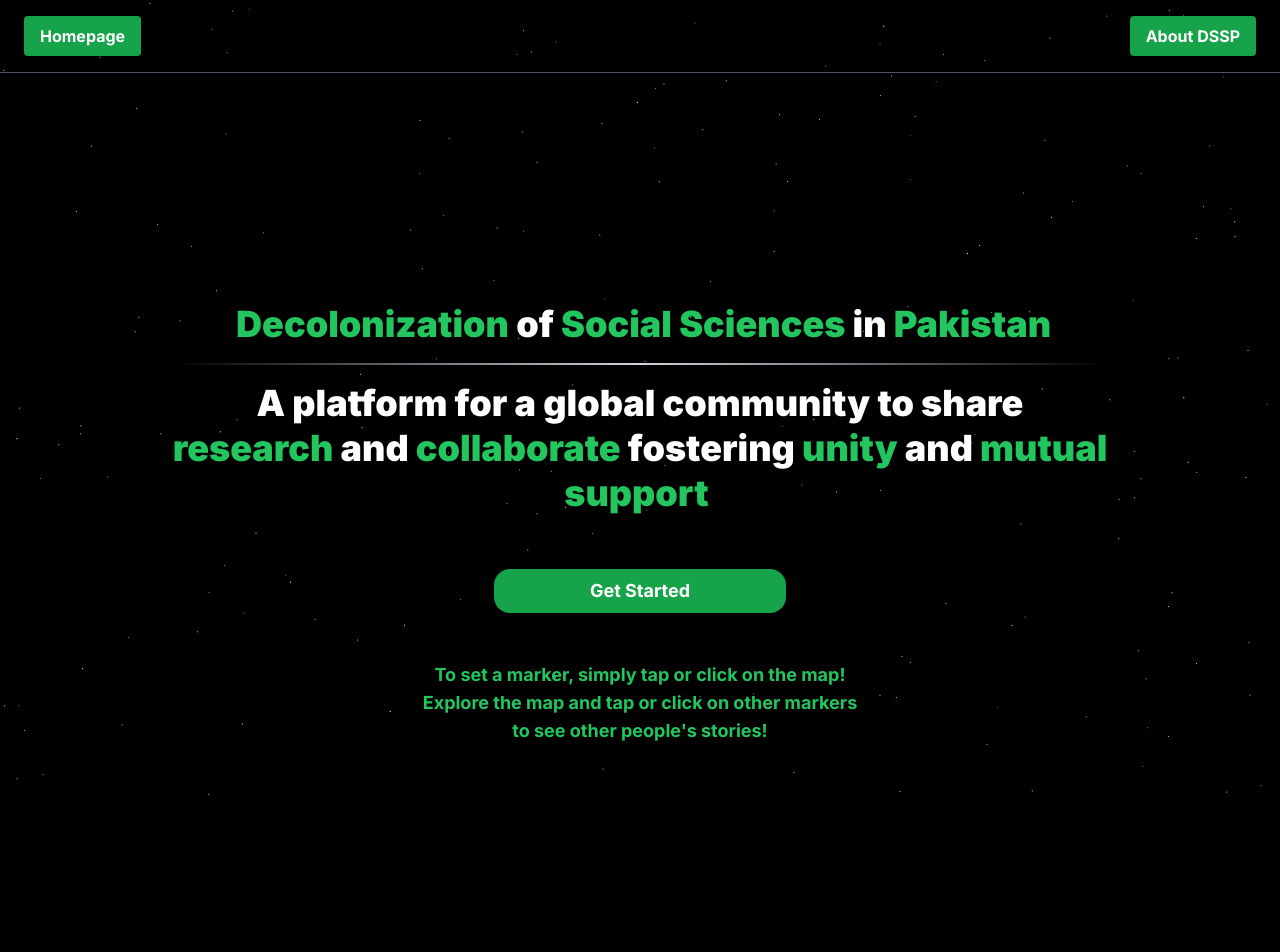
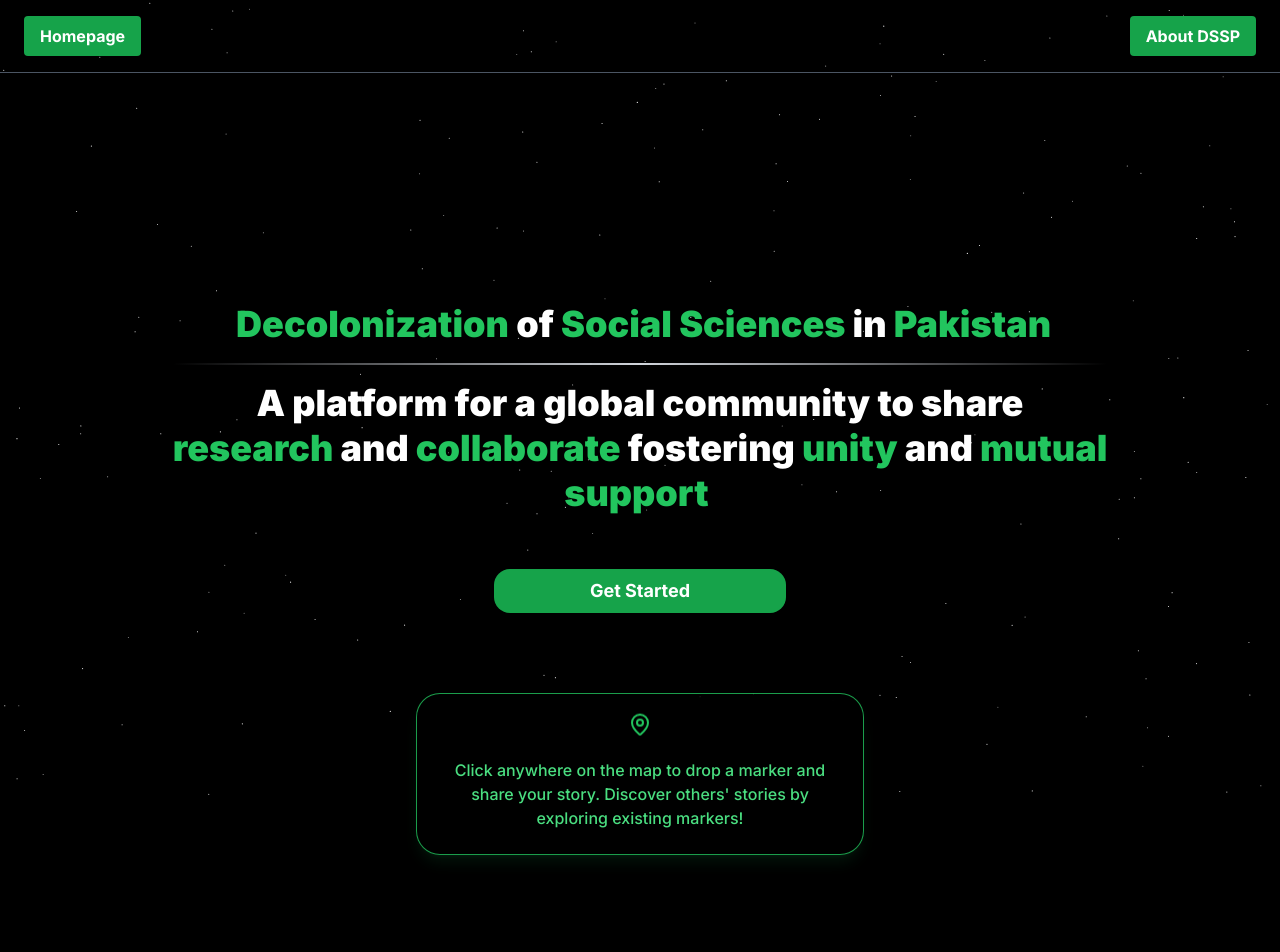
Before and after one commit to ahmkhn/dsspp, a Next.js app in the folder dssp/: page / in a window 1280 px wide. Shown: the top 952 px of the page. Built offline with nearby package versions, Linux system fonts and the light colour scheme; no server answers.

Commit message:
style: landing page tutorial into card

```diff
--- a/dssp/app/page.tsx
+++ b/dssp/app/page.tsx
@@ -7,6 +7,16 @@
 import { Analytics } from "@vercel/analytics/react"
 import Nav from "@/components/nav/Nav";
 import Footer from "./footer/page";
+import { MapPinIcon } from "lucide-react";
+import {
+  Card,
+  CardContent,
+  CardDescription,
+  CardFooter,
+  CardHeader,
+  CardTitle,
+} from "@/components/ui/card"
+
 export default async function Index() {
 
   const supabase = await createClient();
@@ -28,9 +38,16 @@
         href="/login">
         Get Started
       </a>
-      <p className="mt-20 sm:mt-12 text-center text-xs sm:text-sm md:text-base lg:text-lg font-bold text-green-500 leading-relaxed max-w-md">
-            To set a marker, simply tap or click on the map! Explore the map and tap or click on other markers to see other people's stories!
-      </p>
+      <Card className="mt-20 bg-black/10 max-w-md mx-auto border border-green-500/80 backdrop-blur-sm hover:border-green-400/70 transition-all duration-300 shadow-lg shadow-green-500/10 rounded-3xl">
+        <CardContent className="p-6">
+          <div className="flex items-center justify-center mb-4">
+            <MapPinIcon className="w-6 h-6 text-green-500 animate-bounce" />
+          </div>
+          <p className="text-center text-sm md:text-base font-medium text-green-400 leading-relaxed">
+            Click anywhere on the map to drop a marker and share your story. Discover others' stories by exploring existing markers!
+          </p>
+        </CardContent>
+      </Card>
     </div>
   </main>
 
--- /dev/null
+++ b/dssp/components/ui/card.tsx
@@ -0,0 +1,79 @@
+import * as React from "react"
+
+import { cn } from "@/lib/utils"
+
+const Card = React.forwardRef<
+  HTMLDivElement,
+  React.HTMLAttributes<HTMLDivElement>
+>(({ className, ...props }, ref) => (
+  <div
+    ref={ref}
+    className={cn(
+      "rounded-lg border bg-card text-card-foreground shadow-sm",
+      className
+    )}
+    {...props}
+  />
+))
+Card.displayName = "Card"
+
+const CardHeader = React.forwardRef<
+  HTMLDivElement,
+  React.HTMLAttributes<HTMLDivElement>
+>(({ className, ...props }, ref) => (
+  <div
+    ref={ref}
+    className={cn("flex flex-col space-y-1.5 p-6", className)}
+    {...props}
+  />
+))
+CardHeader.displayName = "CardHeader"
+
+const CardTitle = React.forwardRef<
+  HTMLDivElement,
+  React.HTMLAttributes<HTMLDivElement>
+>(({ className, ...props }, ref) => (
+  <div
+    ref={ref}
+    className={cn(
+      "text-2xl font-semibold leading-none tracking-tight",
+      className
+    )}
+    {...props}
+  />
+))
+CardTitle.displayName = "CardTitle"
+
+const CardDescription = React.forwardRef<
+  HTMLDivElement,
+  React.HTMLAttributes<HTMLDivElement>
+>(({ className, ...props }, ref) => (
+  <div
+    ref={ref}
+    className={cn("text-sm text-muted-foreground", className)}
+    {...props}
+  />
+))
+CardDescription.displayName = "CardDescription"
+
+const CardContent = React.forwardRef<
+  HTMLDivElement,
+  React.HTMLAttributes<HTMLDivElement>
+>(({ className, ...props }, ref) => (
+  <div ref={ref} className={cn("p-6 pt-0", className)} {...props} />
+))
+CardContent.displayName = "CardContent"
+
+const CardFooter = React.forwardRef<
+  HTMLDivElement,
+  React.HTMLAttributes<HTMLDivElement>
+>(({ className, ...props }, ref) => (
+  <div
+    ref={ref}
+    className={cn("flex items-center p-6 pt-0", className)}
+    {...props}
+  />
+))
+CardFooter.displayName = "CardFooter"
+
+export { Card, CardHeader, CardFooter, CardTitle, CardDescription, CardContent }
```
